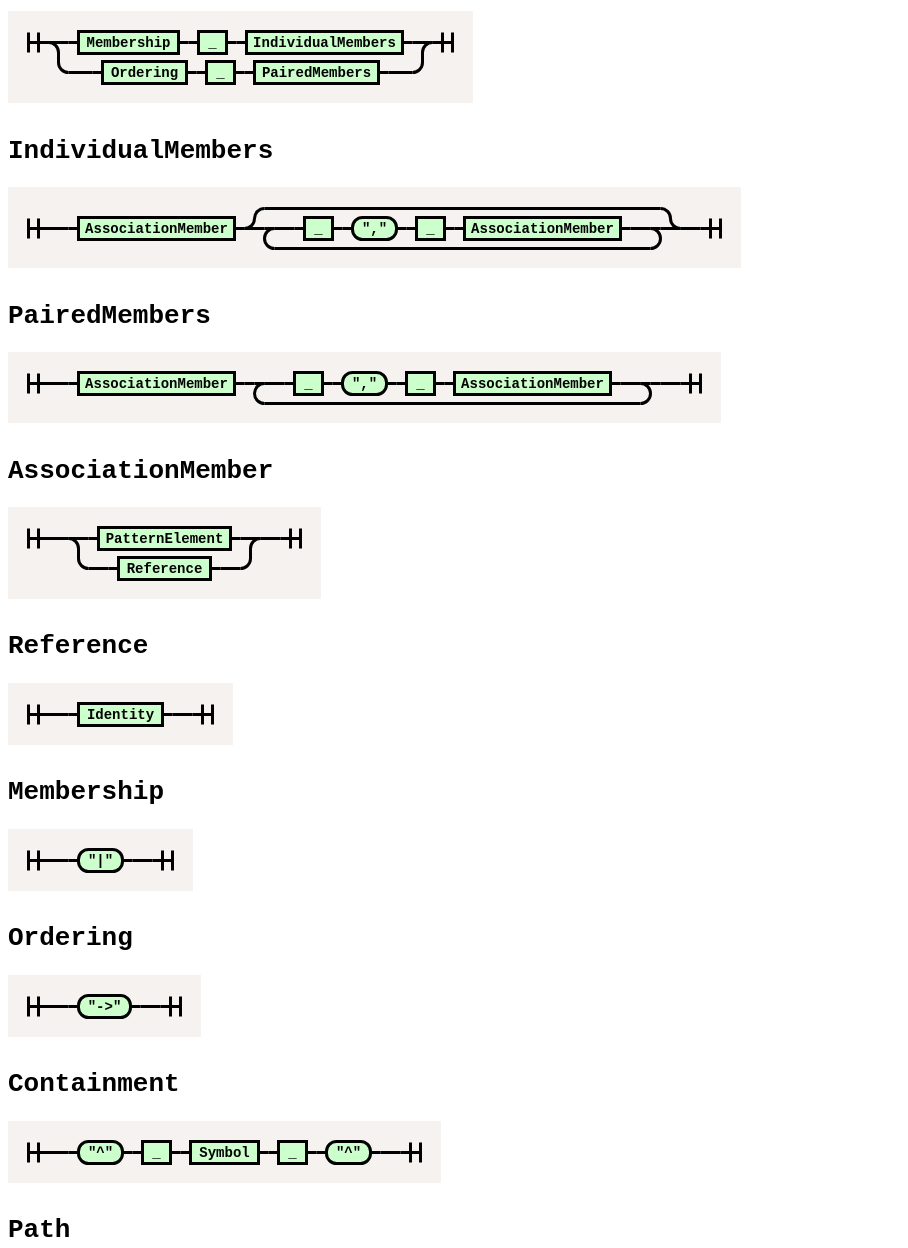
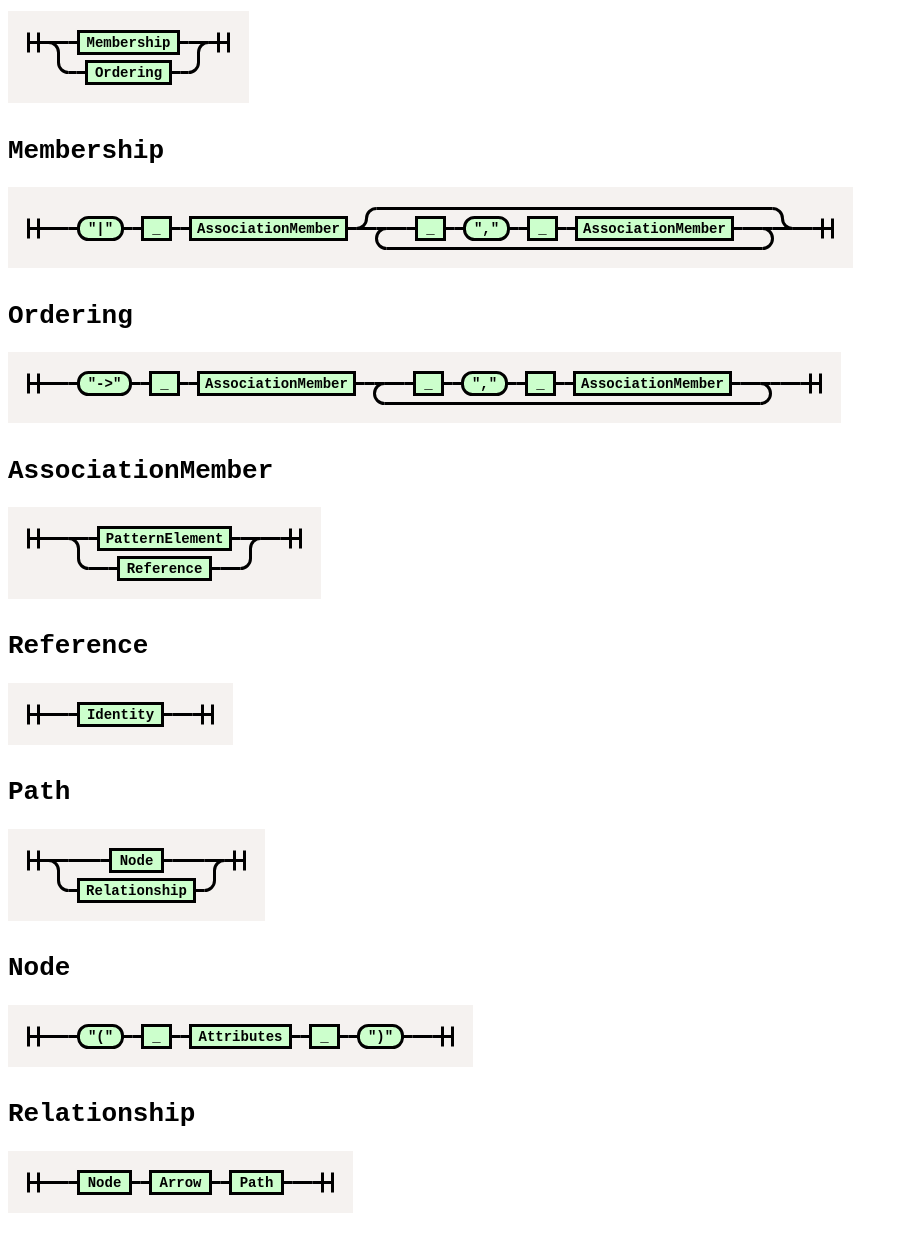
Before and after one commit to gram-data/nearley-gram, a plain HTML site: page index.html in a window 1280 px wide. Shown: the part 740-1988 px from the top of the page, without its empty margins (0-908 px from the left). Drawn offline with Linux system fonts and the light colour scheme.

Commit message:
deploy: 9d52439e5230f9c9a7af636a7d97d90f388a4d6b

```diff
--- a/index.html
+++ b/index.html
@@ -377,16 +377,16 @@ svg.railroad-diagram rect {
 </div>
 <h1><code>Association</code></h1>
 <div>
-<svg class="railroad-diagram" width="465" height="92" viewBox="0 0 465 92">
+<svg class="railroad-diagram" width="241" height="92" viewBox="0 0 241 92">
 <g transform="translate(.5 .5)">
 <path d="M 20 21 v 20 m 10 -20 v 20 m -10 -10 h 20.5"></path>
 <g>
 <path d="M40 31h0"></path>
-<path d="M424 31h0"></path>
+<path d="M200 31h0"></path>
 <path d="M40 31h20"></path>
 <g>
 <path d="M60 31h0"></path>
-<path d="M404 31h0"></path>
+<path d="M180 31h0"></path>
 <path d="M60 31h10"></path>
 <g>
 <path d="M70 31h0"></path>
@@ -395,116 +395,84 @@ svg.railroad-diagram rect {
 <text x="120" y="35">Membership</text>
 </g>
 <path d="M170 31h10"></path>
-<path d="M180 31h10"></path>
-<g>
-<path d="M190 31h0"></path>
-<path d="M218 31h0"></path>
-<rect x="190" y="20" width="28" height="22"></rect>
-<text x="204" y="35">&#95;</text>
-</g>
-<path d="M218 31h10"></path>
-<path d="M228 31h10"></path>
-<g>
-<path d="M238 31h0"></path>
-<path d="M394 31h0"></path>
-<rect x="238" y="20" width="156" height="22"></rect>
-<text x="316" y="35">IndividualMembers</text>
-</g>
-<path d="M394 31h10"></path>
-</g>
-<path d="M404 31h20"></path>
+</g>
+<path d="M180 31h20"></path>
 <path d="M40 31a10 10 0 0 1 10 10v10a10 10 0 0 0 10 10"></path>
 <g>
-<path d="M60 61h24"></path>
-<path d="M380 61h24"></path>
-<path d="M84 61h10"></path>
-<g>
-<path d="M94 61h0"></path>
-<path d="M178 61h0"></path>
-<rect x="94" y="50" width="84" height="22"></rect>
-<text x="136" y="65">Ordering</text>
-</g>
-<path d="M178 61h10"></path>
-<path d="M188 61h10"></path>
-<g>
-<path d="M198 61h0"></path>
-<path d="M226 61h0"></path>
-<rect x="198" y="50" width="28" height="22"></rect>
-<text x="212" y="65">&#95;</text>
-</g>
-<path d="M226 61h10"></path>
-<path d="M236 61h10"></path>
-<g>
-<path d="M246 61h0"></path>
-<path d="M370 61h0"></path>
-<rect x="246" y="50" width="124" height="22"></rect>
-<text x="308" y="65">PairedMembers</text>
-</g>
-<path d="M370 61h10"></path>
-</g>
-<path d="M404 61a10 10 0 0 0 10 -10v-10a10 10 0 0 1 10 -10"></path>
-</g>
-<path d="M 424 31 h 20 m -10 -10 v 20 m 10 -20 v 20"></path>
-</g>
-</svg>
-
-</div>
-<h1><code>IndividualMembers</code></h1>
-<div>
-<svg class="railroad-diagram" width="733" height="81" viewBox="0 0 733 81">
+<path d="M60 61h8"></path>
+<path d="M172 61h8"></path>
+<path d="M68 61h10"></path>
+<g>
+<path d="M78 61h0"></path>
+<path d="M162 61h0"></path>
+<rect x="78" y="50" width="84" height="22"></rect>
+<text x="120" y="65">Ordering</text>
+</g>
+<path d="M162 61h10"></path>
+</g>
+<path d="M180 61a10 10 0 0 0 10 -10v-10a10 10 0 0 1 10 -10"></path>
+</g>
+<path d="M 200 31 h 20 m -10 -10 v 20 m 10 -20 v 20"></path>
+</g>
+</svg>
+
+</div>
+<h1><code>Membership</code></h1>
+<div>
+<svg class="railroad-diagram" width="845" height="81" viewBox="0 0 845 81">
 <g transform="translate(.5 .5)">
 <path d="M 20 31 v 20 m 10 -20 v 20 m -10 -10 h 20.5"></path>
 <g>
 <path d="M40 41h0"></path>
-<path d="M692 41h0"></path>
+<path d="M804 41h0"></path>
 <path d="M40 41h20"></path>
 <g>
 <path d="M60 41h0"></path>
-<path d="M672 41h0"></path>
+<path d="M784 41h0"></path>
 <path d="M60 41h10"></path>
 <g>
 <path d="M70 41h0"></path>
-<path d="M226 41h0"></path>
-<rect x="70" y="30" width="156" height="22"></rect>
-<text x="148" y="45">AssociationMember</text>
-</g>
-<path d="M226 41h10"></path>
-<g>
-<path d="M236 41h0"></path>
-<path d="M672 41h0"></path>
-<path d="M236 41a10 10 0 0 0 10 -10v0a10 10 0 0 1 10 -10"></path>
-<g>
-<path d="M256 21h396"></path>
-</g>
-<path d="M652 21a10 10 0 0 1 10 10v0a10 10 0 0 0 10 10"></path>
-<path d="M236 41h20"></path>
-<g>
-<path d="M256 41h0"></path>
-<path d="M652 41h0"></path>
-<path d="M256 41h10"></path>
-<g>
-<path d="M266 41h0"></path>
-<path d="M642 41h0"></path>
-<path d="M266 41h20"></path>
-<g>
-<path d="M286 41h0"></path>
-<path d="M622 41h0"></path>
-<path d="M286 41h10"></path>
-<g>
-<path d="M296 41h0"></path>
-<path d="M324 41h0"></path>
-<rect x="296" y="30" width="28" height="22"></rect>
-<text x="310" y="45">&#95;</text>
-</g>
-<path d="M324 41h10"></path>
-<path d="M334 41h10"></path>
-<g>
-<path d="M344 41h0"></path>
-<path d="M388 41h0"></path>
-<rect x="344" y="30" width="44" height="22" rx="10" ry="10"></rect>
-<text x="366" y="45">","</text>
-</g>
-<path d="M388 41h10"></path>
+<path d="M114 41h0"></path>
+<rect x="70" y="30" width="44" height="22" rx="10" ry="10"></rect>
+<text x="92" y="45">"|"</text>
+</g>
+<path d="M114 41h10"></path>
+<path d="M124 41h10"></path>
+<g>
+<path d="M134 41h0"></path>
+<path d="M162 41h0"></path>
+<rect x="134" y="30" width="28" height="22"></rect>
+<text x="148" y="45">&#95;</text>
+</g>
+<path d="M162 41h10"></path>
+<path d="M172 41h10"></path>
+<g>
+<path d="M182 41h0"></path>
+<path d="M338 41h0"></path>
+<rect x="182" y="30" width="156" height="22"></rect>
+<text x="260" y="45">AssociationMember</text>
+</g>
+<path d="M338 41h10"></path>
+<g>
+<path d="M348 41h0"></path>
+<path d="M784 41h0"></path>
+<path d="M348 41a10 10 0 0 0 10 -10v0a10 10 0 0 1 10 -10"></path>
+<g>
+<path d="M368 21h396"></path>
+</g>
+<path d="M764 21a10 10 0 0 1 10 10v0a10 10 0 0 0 10 10"></path>
+<path d="M348 41h20"></path>
+<g>
+<path d="M368 41h0"></path>
+<path d="M764 41h0"></path>
+<path d="M368 41h10"></path>
+<g>
+<path d="M378 41h0"></path>
+<path d="M754 41h0"></path>
+<path d="M378 41h20"></path>
+<g>
+<path d="M398 41h0"></path>
+<path d="M734 41h0"></path>
 <path d="M398 41h10"></path>
 <g>
 <path d="M408 41h0"></path>
@@ -516,110 +484,142 @@ svg.railroad-diagram rect {
 <path d="M446 41h10"></path>
 <g>
 <path d="M456 41h0"></path>
-<path d="M612 41h0"></path>
-<rect x="456" y="30" width="156" height="22"></rect>
-<text x="534" y="45">AssociationMember</text>
-</g>
-<path d="M612 41h10"></path>
-</g>
-<path d="M622 41h20"></path>
-</g>
-<path d="M642 41h10"></path>
-<path d="M266 41a10 10 0 0 0 -10 10v0a10 10 0 0 0 10 10"></path>
-<g>
-<path d="M266 61h376"></path>
-</g>
-<path d="M642 61a10 10 0 0 0 10 -10v0a10 10 0 0 0 -10 -10"></path>
-</g>
-<path d="M652 41h20"></path>
-</g>
-</g>
-<path d="M672 41h20"></path>
-</g>
-<path d="M 692 41 h 20 m -10 -10 v 20 m 10 -20 v 20"></path>
-</g>
-</svg>
-
-</div>
-<h1><code>PairedMembers</code></h1>
-<div>
-<svg class="railroad-diagram" width="713" height="71" viewBox="0 0 713 71">
+<path d="M500 41h0"></path>
+<rect x="456" y="30" width="44" height="22" rx="10" ry="10"></rect>
+<text x="478" y="45">","</text>
+</g>
+<path d="M500 41h10"></path>
+<path d="M510 41h10"></path>
+<g>
+<path d="M520 41h0"></path>
+<path d="M548 41h0"></path>
+<rect x="520" y="30" width="28" height="22"></rect>
+<text x="534" y="45">&#95;</text>
+</g>
+<path d="M548 41h10"></path>
+<path d="M558 41h10"></path>
+<g>
+<path d="M568 41h0"></path>
+<path d="M724 41h0"></path>
+<rect x="568" y="30" width="156" height="22"></rect>
+<text x="646" y="45">AssociationMember</text>
+</g>
+<path d="M724 41h10"></path>
+</g>
+<path d="M734 41h20"></path>
+</g>
+<path d="M754 41h10"></path>
+<path d="M378 41a10 10 0 0 0 -10 10v0a10 10 0 0 0 10 10"></path>
+<g>
+<path d="M378 61h376"></path>
+</g>
+<path d="M754 61a10 10 0 0 0 10 -10v0a10 10 0 0 0 -10 -10"></path>
+</g>
+<path d="M764 41h20"></path>
+</g>
+</g>
+<path d="M784 41h20"></path>
+</g>
+<path d="M 804 41 h 20 m -10 -10 v 20 m 10 -20 v 20"></path>
+</g>
+</svg>
+
+</div>
+<h1><code>Ordering</code></h1>
+<div>
+<svg class="railroad-diagram" width="833" height="71" viewBox="0 0 833 71">
 <g transform="translate(.5 .5)">
 <path d="M 20 21 v 20 m 10 -20 v 20 m -10 -10 h 20.5"></path>
 <g>
 <path d="M40 31h0"></path>
-<path d="M672 31h0"></path>
+<path d="M792 31h0"></path>
 <path d="M40 31h20"></path>
 <g>
 <path d="M60 31h0"></path>
-<path d="M652 31h0"></path>
+<path d="M772 31h0"></path>
 <path d="M60 31h10"></path>
 <g>
 <path d="M70 31h0"></path>
-<path d="M226 31h0"></path>
-<rect x="70" y="20" width="156" height="22"></rect>
-<text x="148" y="35">AssociationMember</text>
-</g>
-<path d="M226 31h10"></path>
-<path d="M236 31h10"></path>
-<g>
-<path d="M246 31h0"></path>
-<path d="M642 31h0"></path>
-<path d="M246 31h10"></path>
-<g>
-<path d="M256 31h0"></path>
-<path d="M632 31h0"></path>
-<path d="M256 31h20"></path>
-<g>
-<path d="M276 31h0"></path>
-<path d="M612 31h0"></path>
-<path d="M276 31h10"></path>
-<g>
-<path d="M286 31h0"></path>
-<path d="M314 31h0"></path>
-<rect x="286" y="20" width="28" height="22"></rect>
-<text x="300" y="35">&#95;</text>
-</g>
-<path d="M314 31h10"></path>
-<path d="M324 31h10"></path>
-<g>
-<path d="M334 31h0"></path>
-<path d="M378 31h0"></path>
-<rect x="334" y="20" width="44" height="22" rx="10" ry="10"></rect>
-<text x="356" y="35">","</text>
-</g>
-<path d="M378 31h10"></path>
-<path d="M388 31h10"></path>
-<g>
-<path d="M398 31h0"></path>
-<path d="M426 31h0"></path>
-<rect x="398" y="20" width="28" height="22"></rect>
-<text x="412" y="35">&#95;</text>
-</g>
-<path d="M426 31h10"></path>
-<path d="M436 31h10"></path>
-<g>
-<path d="M446 31h0"></path>
-<path d="M602 31h0"></path>
-<rect x="446" y="20" width="156" height="22"></rect>
-<text x="524" y="35">AssociationMember</text>
-</g>
-<path d="M602 31h10"></path>
-</g>
-<path d="M612 31h20"></path>
-</g>
-<path d="M632 31h10"></path>
-<path d="M256 31a10 10 0 0 0 -10 10v0a10 10 0 0 0 10 10"></path>
-<g>
-<path d="M256 51h376"></path>
-</g>
-<path d="M632 51a10 10 0 0 0 10 -10v0a10 10 0 0 0 -10 -10"></path>
-</g>
-<path d="M642 31h10"></path>
-</g>
-<path d="M652 31h20"></path>
-</g>
-<path d="M 672 31 h 20 m -10 -10 v 20 m 10 -20 v 20"></path>
+<path d="M122 31h0"></path>
+<rect x="70" y="20" width="52" height="22" rx="10" ry="10"></rect>
+<text x="96" y="35">"->"</text>
+</g>
+<path d="M122 31h10"></path>
+<path d="M132 31h10"></path>
+<g>
+<path d="M142 31h0"></path>
+<path d="M170 31h0"></path>
+<rect x="142" y="20" width="28" height="22"></rect>
+<text x="156" y="35">&#95;</text>
+</g>
+<path d="M170 31h10"></path>
+<path d="M180 31h10"></path>
+<g>
+<path d="M190 31h0"></path>
+<path d="M346 31h0"></path>
+<rect x="190" y="20" width="156" height="22"></rect>
+<text x="268" y="35">AssociationMember</text>
+</g>
+<path d="M346 31h10"></path>
+<path d="M356 31h10"></path>
+<g>
+<path d="M366 31h0"></path>
+<path d="M762 31h0"></path>
+<path d="M366 31h10"></path>
+<g>
+<path d="M376 31h0"></path>
+<path d="M752 31h0"></path>
+<path d="M376 31h20"></path>
+<g>
+<path d="M396 31h0"></path>
+<path d="M732 31h0"></path>
+<path d="M396 31h10"></path>
+<g>
+<path d="M406 31h0"></path>
+<path d="M434 31h0"></path>
+<rect x="406" y="20" width="28" height="22"></rect>
+<text x="420" y="35">&#95;</text>
+</g>
+<path d="M434 31h10"></path>
+<path d="M444 31h10"></path>
+<g>
+<path d="M454 31h0"></path>
+<path d="M498 31h0"></path>
+<rect x="454" y="20" width="44" height="22" rx="10" ry="10"></rect>
+<text x="476" y="35">","</text>
+</g>
+<path d="M498 31h10"></path>
+<path d="M508 31h10"></path>
+<g>
+<path d="M518 31h0"></path>
+<path d="M546 31h0"></path>
+<rect x="518" y="20" width="28" height="22"></rect>
+<text x="532" y="35">&#95;</text>
+</g>
+<path d="M546 31h10"></path>
+<path d="M556 31h10"></path>
+<g>
+<path d="M566 31h0"></path>
+<path d="M722 31h0"></path>
+<rect x="566" y="20" width="156" height="22"></rect>
+<text x="644" y="35">AssociationMember</text>
+</g>
+<path d="M722 31h10"></path>
+</g>
+<path d="M732 31h20"></path>
+</g>
+<path d="M752 31h10"></path>
+<path d="M376 31a10 10 0 0 0 -10 10v0a10 10 0 0 0 10 10"></path>
+<g>
+<path d="M376 51h376"></path>
+</g>
+<path d="M752 51a10 10 0 0 0 10 -10v0a10 10 0 0 0 -10 -10"></path>
+</g>
+<path d="M762 31h10"></path>
+</g>
+<path d="M772 31h20"></path>
+</g>
+<path d="M 792 31 h 20 m -10 -10 v 20 m 10 -20 v 20"></path>
 </g>
 </svg>
 
@@ -704,80 +704,66 @@ svg.railroad-diagram rect {
 </svg>
 
 </div>
-<h1><code>Membership</code></h1>
-<div>
-<svg class="railroad-diagram" width="185" height="62" viewBox="0 0 185 62">
+<h1><code>Path</code></h1>
+<div>
+<svg class="railroad-diagram" width="257" height="92" viewBox="0 0 257 92">
 <g transform="translate(.5 .5)">
 <path d="M 20 21 v 20 m 10 -20 v 20 m -10 -10 h 20.5"></path>
 <g>
 <path d="M40 31h0"></path>
-<path d="M144 31h0"></path>
+<path d="M216 31h0"></path>
 <path d="M40 31h20"></path>
 <g>
+<path d="M60 31h32"></path>
+<path d="M164 31h32"></path>
+<path d="M92 31h10"></path>
+<g>
+<path d="M102 31h0"></path>
+<path d="M154 31h0"></path>
+<rect x="102" y="20" width="52" height="22"></rect>
+<text x="128" y="35">Node</text>
+</g>
+<path d="M154 31h10"></path>
+</g>
+<path d="M196 31h20"></path>
+<path d="M40 31a10 10 0 0 1 10 10v10a10 10 0 0 0 10 10"></path>
+<g>
+<path d="M60 61h0"></path>
+<path d="M196 61h0"></path>
+<path d="M60 61h10"></path>
+<g>
+<path d="M70 61h0"></path>
+<path d="M186 61h0"></path>
+<rect x="70" y="50" width="116" height="22"></rect>
+<text x="128" y="65">Relationship</text>
+</g>
+<path d="M186 61h10"></path>
+</g>
+<path d="M196 61a10 10 0 0 0 10 -10v-10a10 10 0 0 1 10 -10"></path>
+</g>
+<path d="M 216 31 h 20 m -10 -10 v 20 m 10 -20 v 20"></path>
+</g>
+</svg>
+
+</div>
+<h1><code>Node</code></h1>
+<div>
+<svg class="railroad-diagram" width="465" height="62" viewBox="0 0 465 62">
+<g transform="translate(.5 .5)">
+<path d="M 20 21 v 20 m 10 -20 v 20 m -10 -10 h 20.5"></path>
+<g>
+<path d="M40 31h0"></path>
+<path d="M424 31h0"></path>
+<path d="M40 31h20"></path>
+<g>
 <path d="M60 31h0"></path>
-<path d="M124 31h0"></path>
+<path d="M404 31h0"></path>
 <path d="M60 31h10"></path>
 <g>
 <path d="M70 31h0"></path>
 <path d="M114 31h0"></path>
 <rect x="70" y="20" width="44" height="22" rx="10" ry="10"></rect>
-<text x="92" y="35">"|"</text>
-</g>
-<path d="M114 31h10"></path>
-</g>
-<path d="M124 31h20"></path>
-</g>
-<path d="M 144 31 h 20 m -10 -10 v 20 m 10 -20 v 20"></path>
-</g>
-</svg>
-
-</div>
-<h1><code>Ordering</code></h1>
-<div>
-<svg class="railroad-diagram" width="193" height="62" viewBox="0 0 193 62">
-<g transform="translate(.5 .5)">
-<path d="M 20 21 v 20 m 10 -20 v 20 m -10 -10 h 20.5"></path>
-<g>
-<path d="M40 31h0"></path>
-<path d="M152 31h0"></path>
-<path d="M40 31h20"></path>
-<g>
-<path d="M60 31h0"></path>
-<path d="M132 31h0"></path>
-<path d="M60 31h10"></path>
-<g>
-<path d="M70 31h0"></path>
-<path d="M122 31h0"></path>
-<rect x="70" y="20" width="52" height="22" rx="10" ry="10"></rect>
-<text x="96" y="35">"->"</text>
-</g>
-<path d="M122 31h10"></path>
-</g>
-<path d="M132 31h20"></path>
-</g>
-<path d="M 152 31 h 20 m -10 -10 v 20 m 10 -20 v 20"></path>
-</g>
-</svg>
-
-</div>
-<h1><code>Containment</code></h1>
-<div>
-<svg class="railroad-diagram" width="433" height="62" viewBox="0 0 433 62">
-<g transform="translate(.5 .5)">
-<path d="M 20 21 v 20 m 10 -20 v 20 m -10 -10 h 20.5"></path>
-<g>
-<path d="M40 31h0"></path>
-<path d="M392 31h0"></path>
-<path d="M40 31h20"></path>
-<g>
-<path d="M60 31h0"></path>
-<path d="M372 31h0"></path>
-<path d="M60 31h10"></path>
-<g>
-<path d="M70 31h0"></path>
-<path d="M114 31h0"></path>
-<rect x="70" y="20" width="44" height="22" rx="10" ry="10"></rect>
-<text x="92" y="35">"^"</text>
+<text x="92" y="35">"("</text>
 </g>
 <path d="M114 31h10"></path>
 <path d="M124 31h10"></path>
@@ -791,108 +777,6 @@ svg.railroad-diagram rect {
 <path d="M172 31h10"></path>
 <g>
 <path d="M182 31h0"></path>
-<path d="M250 31h0"></path>
-<rect x="182" y="20" width="68" height="22"></rect>
-<text x="216" y="35">Symbol</text>
-</g>
-<path d="M250 31h10"></path>
-<path d="M260 31h10"></path>
-<g>
-<path d="M270 31h0"></path>
-<path d="M298 31h0"></path>
-<rect x="270" y="20" width="28" height="22"></rect>
-<text x="284" y="35">&#95;</text>
-</g>
-<path d="M298 31h10"></path>
-<path d="M308 31h10"></path>
-<g>
-<path d="M318 31h0"></path>
-<path d="M362 31h0"></path>
-<rect x="318" y="20" width="44" height="22" rx="10" ry="10"></rect>
-<text x="340" y="35">"^"</text>
-</g>
-<path d="M362 31h10"></path>
-</g>
-<path d="M372 31h20"></path>
-</g>
-<path d="M 392 31 h 20 m -10 -10 v 20 m 10 -20 v 20"></path>
-</g>
-</svg>
-
-</div>
-<h1><code>Path</code></h1>
-<div>
-<svg class="railroad-diagram" width="257" height="92" viewBox="0 0 257 92">
-<g transform="translate(.5 .5)">
-<path d="M 20 21 v 20 m 10 -20 v 20 m -10 -10 h 20.5"></path>
-<g>
-<path d="M40 31h0"></path>
-<path d="M216 31h0"></path>
-<path d="M40 31h20"></path>
-<g>
-<path d="M60 31h32"></path>
-<path d="M164 31h32"></path>
-<path d="M92 31h10"></path>
-<g>
-<path d="M102 31h0"></path>
-<path d="M154 31h0"></path>
-<rect x="102" y="20" width="52" height="22"></rect>
-<text x="128" y="35">Node</text>
-</g>
-<path d="M154 31h10"></path>
-</g>
-<path d="M196 31h20"></path>
-<path d="M40 31a10 10 0 0 1 10 10v10a10 10 0 0 0 10 10"></path>
-<g>
-<path d="M60 61h0"></path>
-<path d="M196 61h0"></path>
-<path d="M60 61h10"></path>
-<g>
-<path d="M70 61h0"></path>
-<path d="M186 61h0"></path>
-<rect x="70" y="50" width="116" height="22"></rect>
-<text x="128" y="65">Relationship</text>
-</g>
-<path d="M186 61h10"></path>
-</g>
-<path d="M196 61a10 10 0 0 0 10 -10v-10a10 10 0 0 1 10 -10"></path>
-</g>
-<path d="M 216 31 h 20 m -10 -10 v 20 m 10 -20 v 20"></path>
-</g>
-</svg>
-
-</div>
-<h1><code>Node</code></h1>
-<div>
-<svg class="railroad-diagram" width="465" height="62" viewBox="0 0 465 62">
-<g transform="translate(.5 .5)">
-<path d="M 20 21 v 20 m 10 -20 v 20 m -10 -10 h 20.5"></path>
-<g>
-<path d="M40 31h0"></path>
-<path d="M424 31h0"></path>
-<path d="M40 31h20"></path>
-<g>
-<path d="M60 31h0"></path>
-<path d="M404 31h0"></path>
-<path d="M60 31h10"></path>
-<g>
-<path d="M70 31h0"></path>
-<path d="M114 31h0"></path>
-<rect x="70" y="20" width="44" height="22" rx="10" ry="10"></rect>
-<text x="92" y="35">"("</text>
-</g>
-<path d="M114 31h10"></path>
-<path d="M124 31h10"></path>
-<g>
-<path d="M134 31h0"></path>
-<path d="M162 31h0"></path>
-<rect x="134" y="20" width="28" height="22"></rect>
-<text x="148" y="35">&#95;</text>
-</g>
-<path d="M162 31h10"></path>
-<path d="M172 31h10"></path>
-<g>
-<path d="M182 31h0"></path>
 <path d="M282 31h0"></path>
 <rect x="182" y="20" width="100" height="22"></rect>
 <text x="232" y="35">Attributes</text>
```
